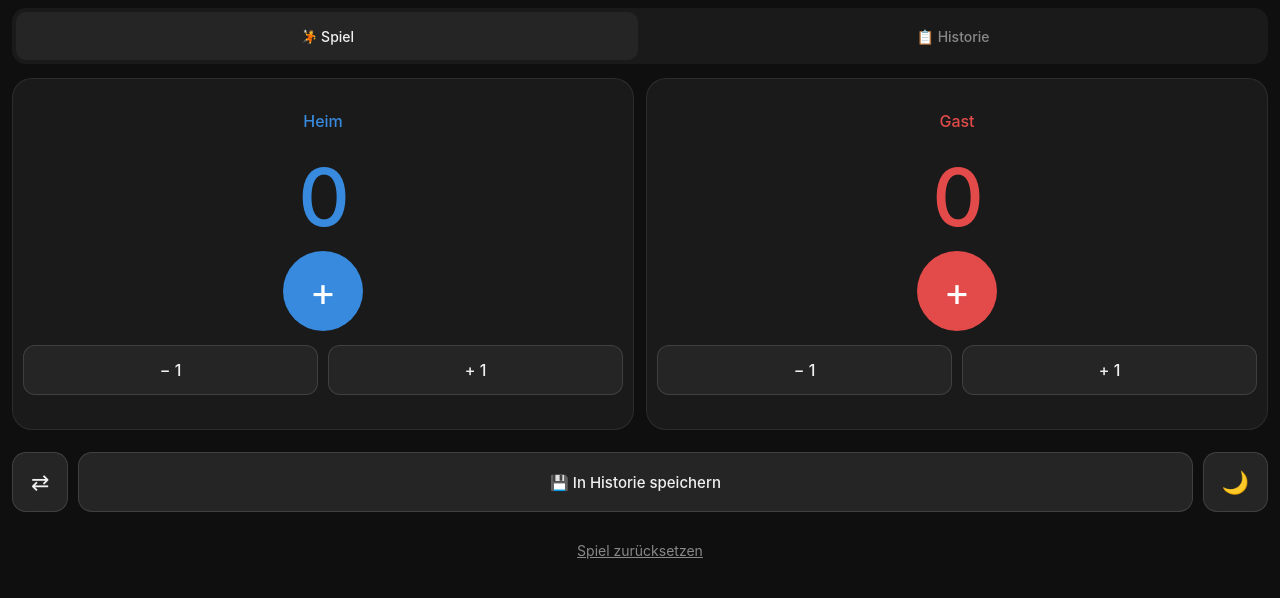
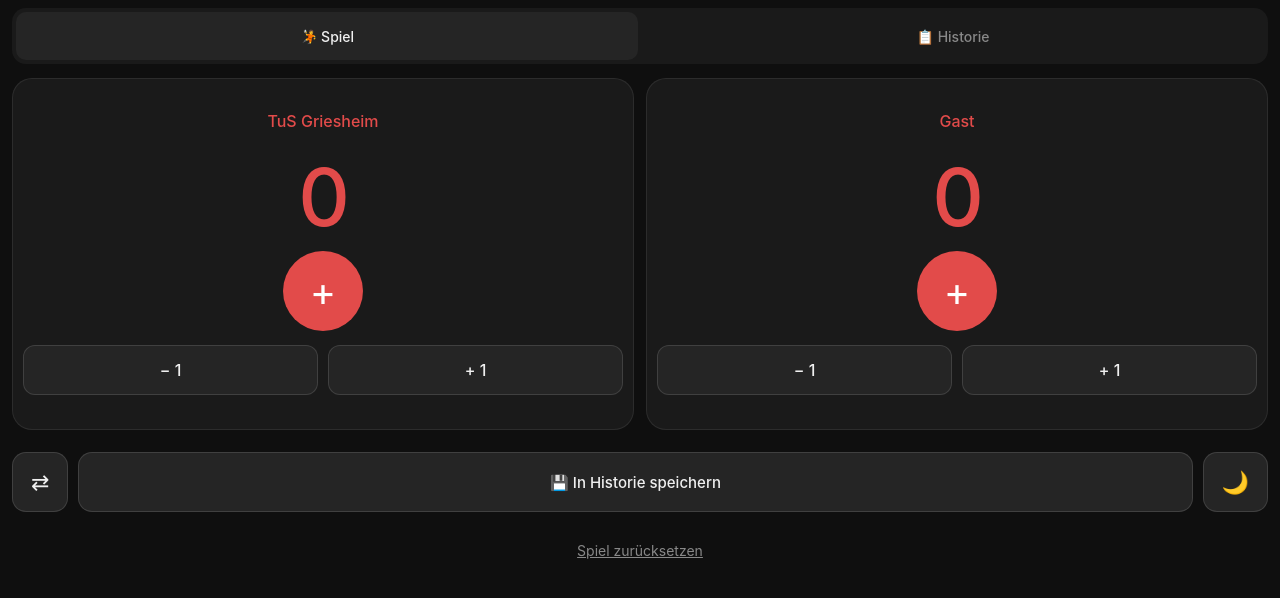
Before and after one commit to StefanRiese/Handball_Scoreboard, a plain HTML site: page index.html in a window 1280 px wide. Drawn offline with Linux system fonts and the light colour scheme.

Commit message:
Change team name from 'Heim' to 'TuS Griesheim'

```diff
--- a/index.html
+++ b/index.html
@@ -102,14 +102,14 @@
   <div class="teams" id="teams-container">
     <div class="team-card" id="card-a">
       <div id="name-display-a">
-        <button class="team-name-btn" onclick="editName('a')" style="color:#378add">
-          <span id="name-text-a">Heim</span>
+        <button class="team-name-btn" onclick="editName('a')" style="color:#e24b4a">
+          <span id="name-text-a">TuS Griesheim</span>
         </button>
       </div>
-      <input class="team-name-input" id="name-input-a" style="display:none; border-bottom-color:#378add"
+      <input class="team-name-input" id="name-input-a" style="display:none; border-bottom-color:#e24b4a"
         onblur="saveName('a')" onkeydown="if(event.key==='Enter')saveName('a')"/>
-      <div class="team-score" id="disp-a" style="color:#378add">0</div>
-      <button class="goal-btn" style="background:#378add" onclick="addGoal('a')">+</button>
+      <div class="team-score" id="disp-a" style="color:#e24b4a">0</div>
+      <button class="goal-btn" style="background:#e24b4a" onclick="addGoal('a')">+</button>
       <div class="corr-row">
         <button class="corr-btn" id="corr-minus-a" onclick="correct('a',-1)">− 1</button>
         <button class="corr-btn" onclick="correct('a',1)">+ 1</button>
@@ -172,8 +172,8 @@
 const STORAGE_KEY = 'handball_v2';
 
 let state = {
-  a: { name: 'Heim', score: 0, color: '#378add' },
-  b: { name: 'Gast', score: 0, color: '#e24b4a' },
+  a: { name: 'TuS Griesheim', score: 0, color: '#e24b4a' },
+  b: { name: 'Gast', score: 0, color: '#378add' },
   half: 0, history: [], darkMode: true,
 };
 let colorTarget = null;
```
